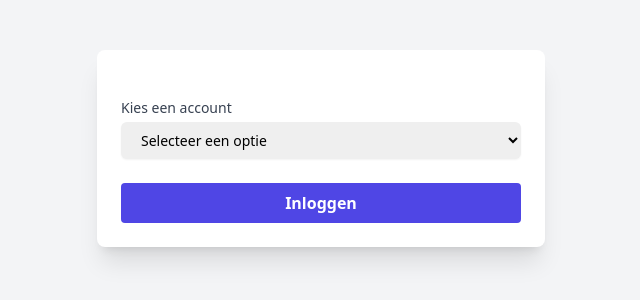
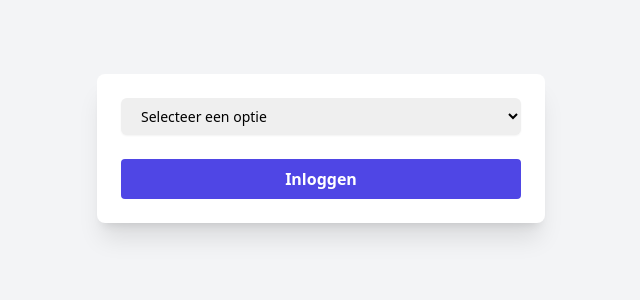
Before and after one commit to richardvisssr/Skilltree-project, a React (Create React App) app in the folder Code/skilltree-webapp/: page /login in a window 1280 px wide. Shown: the part 252-552 px from the top of the page, without its empty margins (319-959 px from the left). Built offline with nearby package versions, Linux system fonts and the light colour scheme.

Commit message:
visuele front-end done

```diff
--- a/Code/skilltree-webapp/src/components/LoginComponent.jsx
+++ b/Code/skilltree-webapp/src/components/LoginComponent.jsx
@@ -1,23 +1,51 @@
 import React from "react";
-import RegisterFormFieldComponent from "./RegisterFormFieldComponent";
+import { useDispatch, useSelector } from "react-redux";
 import "../styles/styles.css";
 
 function LoginComponent() {
+
+    // hardcoded accounts
+    const accounts = [
+        {
+            firstname: "Jeroen",
+            lastname: "van der Heijden"
+        },
+        {
+            firstname: "Jeroen",
+            lastname: "van der Heijden"
+        },
+        {
+            firstname: "Jeroen",
+            lastname: "van der Heijden"
+        },
+        {
+            firstname: "Jeroen",
+            lastname: "van der Heijden"
+        },
+    ];
+
+    const accountList = () => {
+        const accountsList = accounts.map((account) => (
+            <option key={account.firstname + account.lastname} value={account.firstname + " " + account.lastname}>{account.firstname + " " + account.lastname}</option>
+        ));
+        return (
+            <select
+                    name="Kies een account"
+                    id="Kies een account"
+                    className="block w-full px-4 py-2 placeholder-gray-400 border-gray-300 rounded-md shadow-sm focus:ring-indigo-500 focus:border-indigo-500 sm:text-sm"
+                >
+                    <option value="" selected disabled>Selecteer een optie</option>
+                    {accountsList}
+                </select>
+        );
+    };
+
+
     return (
         <div className="flex min-h-screen items-center justify-center bg-gray-100">
             <div className="w-5/6 max-w-md">
                 <div className="bg-white rounded-lg shadow-xl p-6">
-                    <RegisterFormFieldComponent
-                        fieldType="dropdown"
-                        title="Kies een account"
-                        value=""
-                        // onChange={handlePasswordChange}
-                        options={[
-                            { value: "option1", label: "Optie 1" },
-                            { value: "option2", label: "Optie 2" },
-                            { value: "option3", label: "Optie 3" }
-                        ]}
-                    />
+                    {accountList()}
                     <div className="mt-6 flex items-center justify-center">
                         <button
                             type="submit"
--- a/Code/skilltree-webapp/src/components/RegisterFormFieldComponent.jsx
+++ /dev/null
@@ -1,57 +0,0 @@
-import React from "react";
-
-function RegisterFormFieldComponent({
-    fieldType = "input",
-    title,
-    type = "text",
-    value,
-    onChange,
-    options
-}) {
-    const showField = () => {
-        if (fieldType === "input") {
-            return (
-                <input
-                    type={type}
-                    name={title}
-                    id={title}
-                    value={value}
-                    onChange={onChange}
-                    className="block w-full px-4 py-2 placeholder-gray-400 border-gray-300 rounded-md shadow-sm focus:ring-indigo-500 focus:border-indigo-500 sm:text-sm"
-                />
-            );
-        } else if (fieldType === "dropdown") {
-            return (
-                <select
-                    name={title}
-                    id={title}
-                    value={value}
-                    onChange={onChange}
-                    className="block w-full px-4 py-2 placeholder-gray-400 border-gray-300 rounded-md shadow-sm focus:ring-indigo-500 focus:border-indigo-500 sm:text-sm"
-                >
-                    <option value="">Selecteer een optie</option>
-                    {options.map((option) => (
-                        <option key={option.value} value={option.value}>{option.label}</option>
-                    ))}
-                </select>
-            );
-        }
-    };
-
-    if (type === "text") {
-        return (
-            <div className="mt-6">
-                <label
-                    htmlFor={title}
-                    className="block text-sm font-medium text-gray-700"
-                >
-                    {title}
-                </label>
-                <div className="mt-1">{showField()}</div>
-            </div>
-        );
-    }
-    return null;
-}
-
-export default RegisterFormFieldComponent;
```
